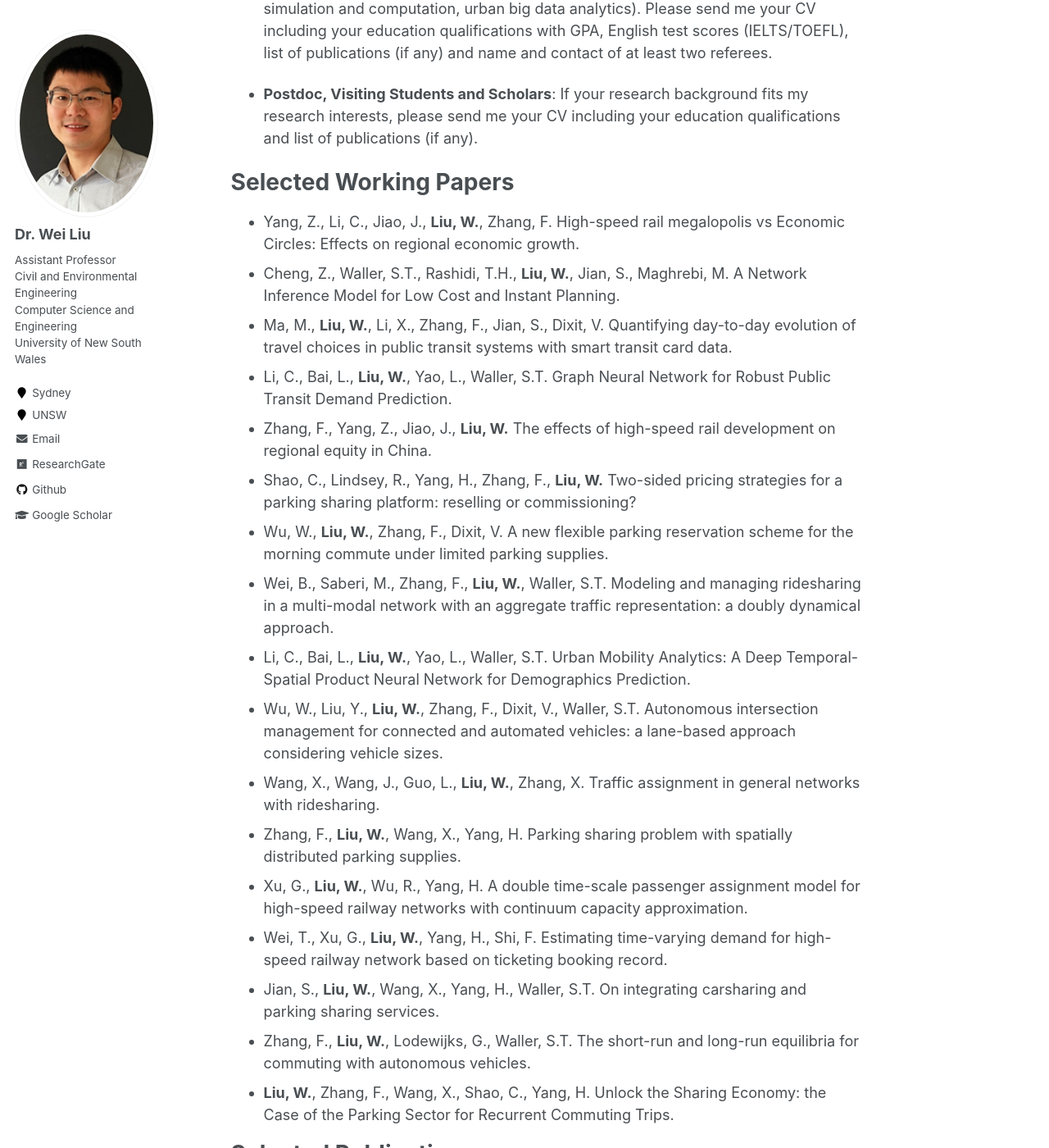
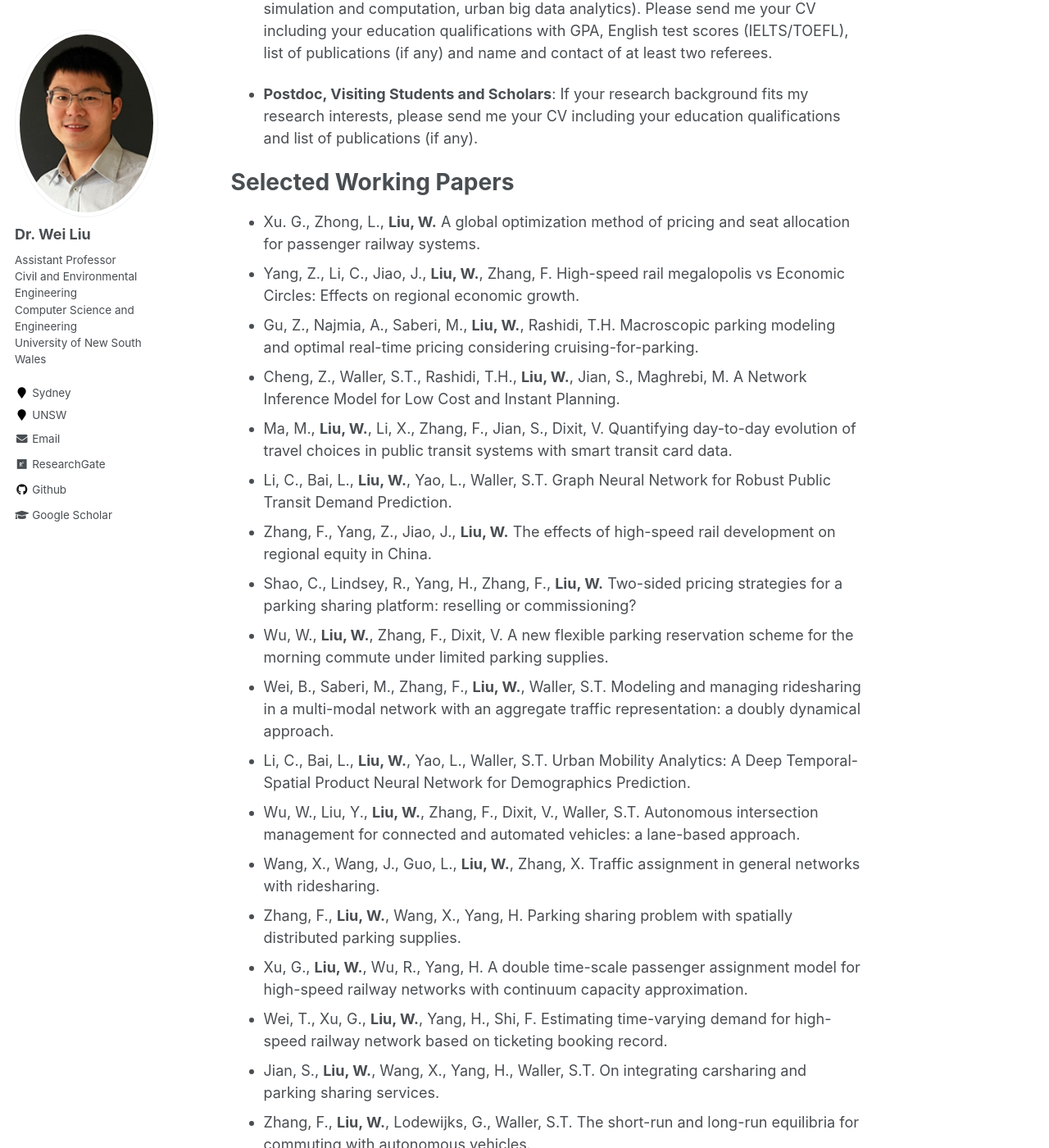
Before and after one commit to weiliu2016/weiliu2016.github.io, a Jekyll site: the page built from _pages/about.md, in a window 1280 px wide and 1400 px high, scrolled down 1188 px. Shown: the whole window at 82% size. Built offline with Jekyll 4.4.1, drawn with Linux system fonts in a browser that asks for light colours; some of the changed text lies outside the part shown.

Commit message:
Update about.md

```diff
--- a/_pages/about.md
+++ b/_pages/about.md
@@ -35,7 +35,9 @@ PhD Positions and Academic Visitors
 
 Selected Working Papers
 ======
+- Xu. G., Zhong, L., **Liu, W.** A global optimization method of pricing and seat allocation for passenger railway systems.
 - Yang, Z., Li, C., Jiao, J., **Liu, W.**, Zhang, F. High-speed rail megalopolis vs Economic Circles: Effects on regional economic growth.
+- Gu, Z., Najmia, A., Saberi, M., **Liu, W.**, Rashidi, T.H. Macroscopic parking modeling and optimal real-time pricing considering cruising-for-parking.
 - Cheng, Z., Waller, S.T., Rashidi, T.H., **Liu, W.**, Jian, S., Maghrebi, M. A Network Inference Model for Low Cost and Instant Planning.
 - Ma, M., **Liu, W.**, Li, X., Zhang, F., Jian, S., Dixit, V. Quantifying day-to-day evolution of travel choices in public transit systems with smart transit card data.
 - Li, C., Bai, L., **Liu, W.**, Yao, L., Waller, S.T. Graph Neural Network for Robust Public Transit Demand Prediction.
@@ -44,7 +46,7 @@ Selected Working Papers
 - Wu, W., **Liu, W.**, Zhang, F., Dixit, V. A new flexible parking reservation scheme for the morning commute under limited parking supplies.
 - Wei, B., Saberi, M., Zhang, F., **Liu, W.**, Waller, S.T. Modeling and managing ridesharing in a multi-modal network with an aggregate traffic representation: a doubly dynamical approach.
 - Li, C., Bai, L., **Liu, W.**, Yao, L., Waller, S.T. Urban Mobility Analytics: A Deep Temporal-Spatial Product Neural Network for Demographics Prediction.
-- Wu, W., Liu, Y., **Liu, W.**, Zhang, F., Dixit, V., Waller, S.T. Autonomous intersection management for connected and automated vehicles: a lane-based approach considering vehicle sizes.
+- Wu, W., Liu, Y., **Liu, W.**, Zhang, F., Dixit, V., Waller, S.T. Autonomous intersection management for connected and automated vehicles: a lane-based approach.
 - Wang, X., Wang, J., Guo, L., **Liu, W.**, Zhang, X. Traffic assignment in general networks with ridesharing.
 - Zhang, F., **Liu, W.**, Wang, X., Yang, H. Parking sharing problem with spatially distributed parking supplies.
 - Xu, G., **Liu, W.**, Wu, R., Yang, H. A double time-scale passenger assignment model for high-speed railway networks with continuum capacity approximation.
@@ -52,6 +54,7 @@ Selected Working Papers
 - Jian, S., **Liu, W.**, Wang, X., Yang, H., Waller, S.T. On integrating carsharing and parking sharing services.
 - Zhang, F., **Liu, W.**, Lodewijks, G., Waller, S.T. The short-run and long-run equilibria for commuting with autonomous vehicles.
 - **Liu, W.**, Zhang, F., Wang, X., Shao, C., Yang, H. Unlock the Sharing Economy: the Case of the Parking Sector for Recurrent Commuting Trips.
+- Jiao, J., Wang, J., Zhang, F. Jin, F., **Liu, W.** Roles of accessibility, connectivity and spatial interdependence in realizing the economic impact of high-speed rail: Evidence from China.
 
 Selected Publications
 ======
```
